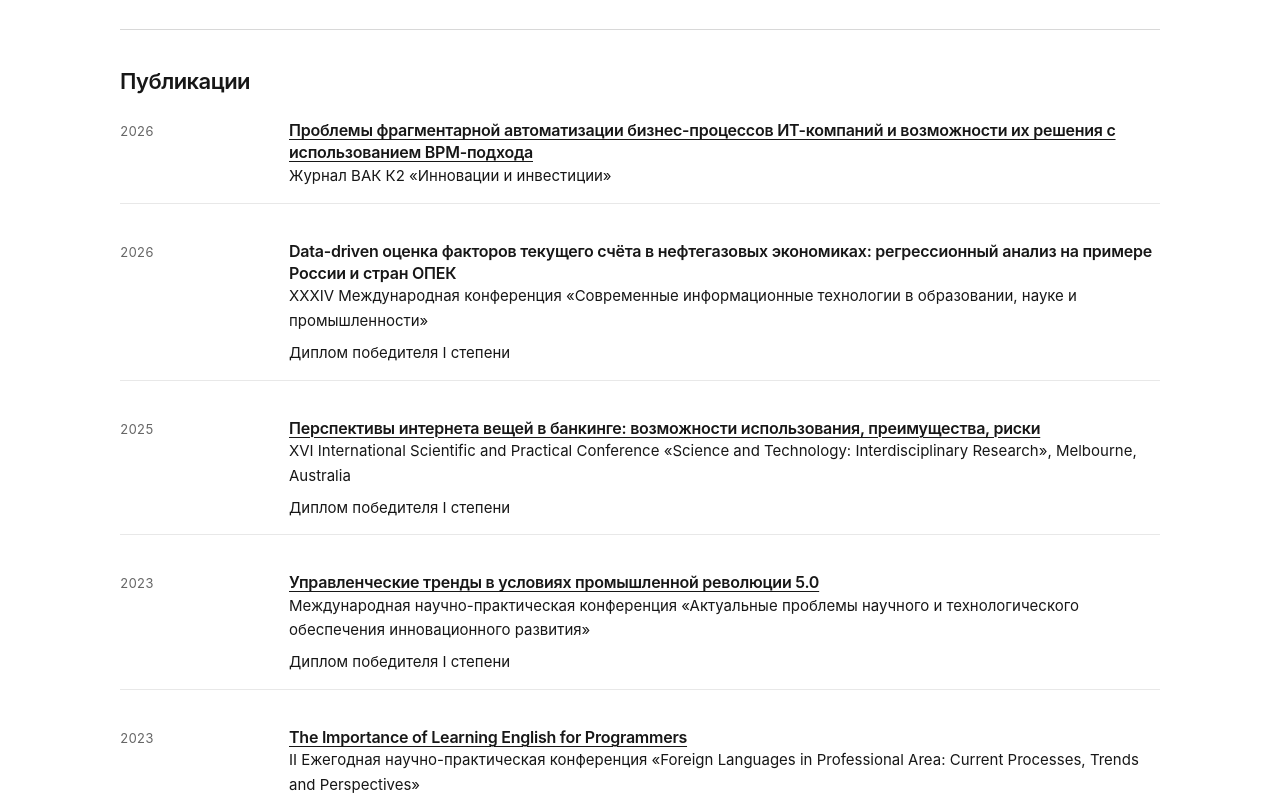
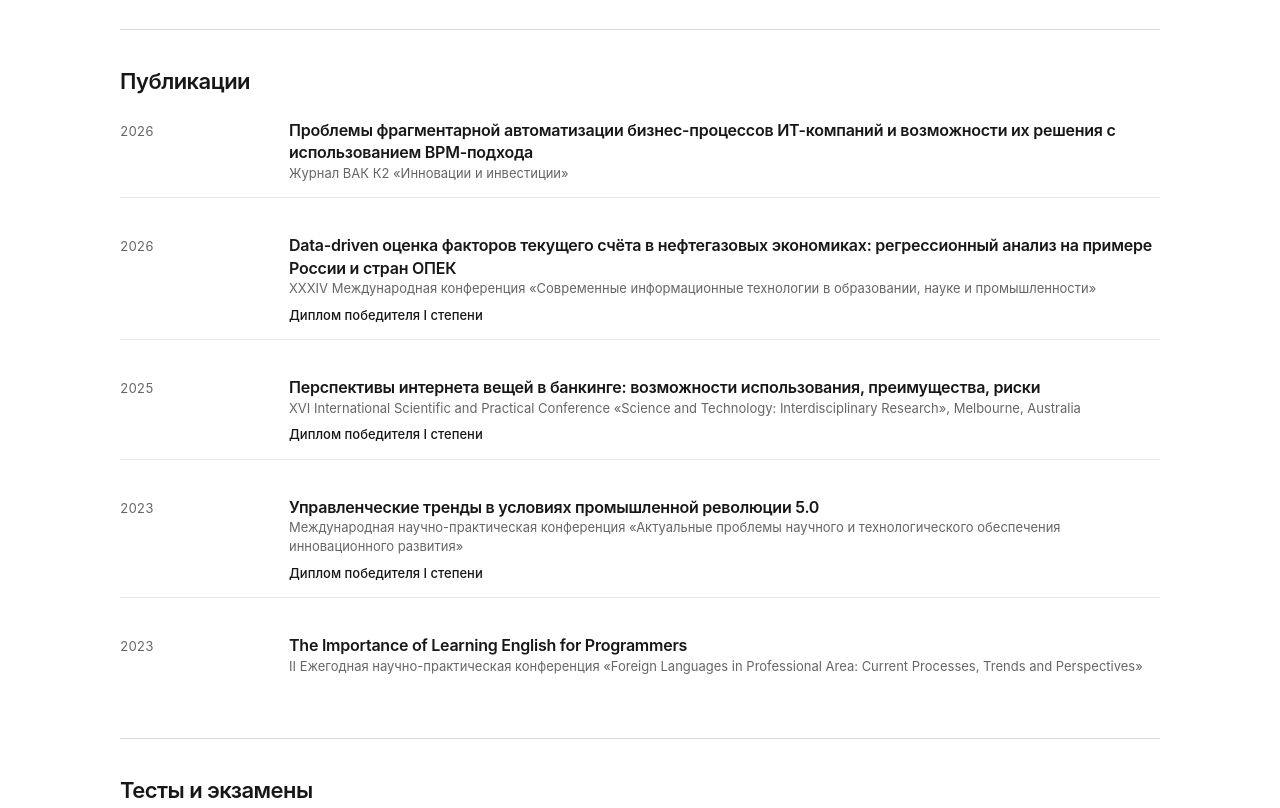
Before and after one commit to mondrigelia/portfolio, a plain HTML site: page index.html in a window 1280 px wide. Shown: the part 1760-2568 px from the top of the page. Drawn offline with Linux system fonts and the light colour scheme.

Commit message:
Style publication metadata and links

```diff
--- a/styles.css
+++ b/styles.css
@@ -71,6 +71,11 @@ section h2 { margin: 0 0 2px; font-size: 22px; line-height: 1.25; font-weight: 6
 .record p:last-child, .record ul:last-child { margin-bottom: 0; }
 #publications .record { padding-bottom: 14px; margin-bottom: 14px; }
 #publications .record h3 { font-size: 16px; margin-bottom: 0; }
+#publications .record h3 a { text-decoration: none; }
+#publications .record h3 a:hover { text-decoration: underline; }
+#publications .publication-meta,
+#publications .publication-award { color: var(--muted); font-size: 13px; line-height: 1.5; }
+#publications .publication-award { color: var(--ink); font-weight: 500; }
 footer {
   display: flex; justify-content: space-between; gap: 20px; padding: 24px 0 0;
   color: var(--muted); font-size: 12px;
```
